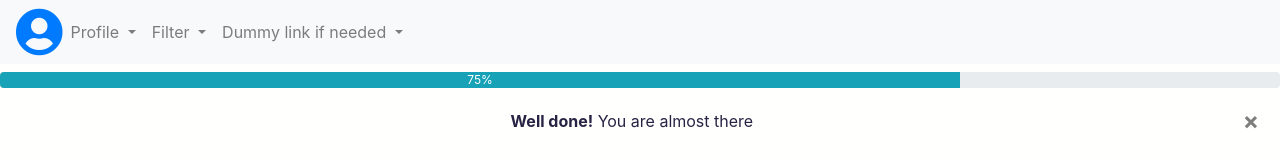
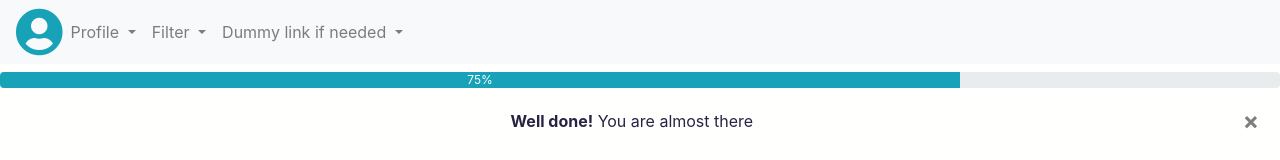
Before and after one commit to agorodinskaya/TeamTaskList-1, a plain HTML site: page index.html in a window 1280 px wide. Shown: the top 160 px of the page. Drawn offline with nearby package versions, Linux system fonts and the light colour scheme.

Commit message:
color profile

```diff
--- a/index.html
+++ b/index.html
@@ -19,7 +19,7 @@
     <header>
         <nav class="navbar navbar-expand-lg navbar-light bg-light">
             <a class="navbar-brandnav-link" data-toggle="porfileSettings" href="#" role="button" aria-haspopup="true"
-                aria-expanded="false"><i class="fas fa-user-circle fa-3x"></i></a>
+                aria-expanded="false"><i class="fas fa-user-circle fa-3x text-info"></i></a>
 
             <button class="navbar-toggler" type="button" data-toggle="collapse" data-target="#navbarNavDropdown"
                 aria-controls="navbarNavDropdown" aria-expanded="false" aria-label="Toggle navigation">
```
